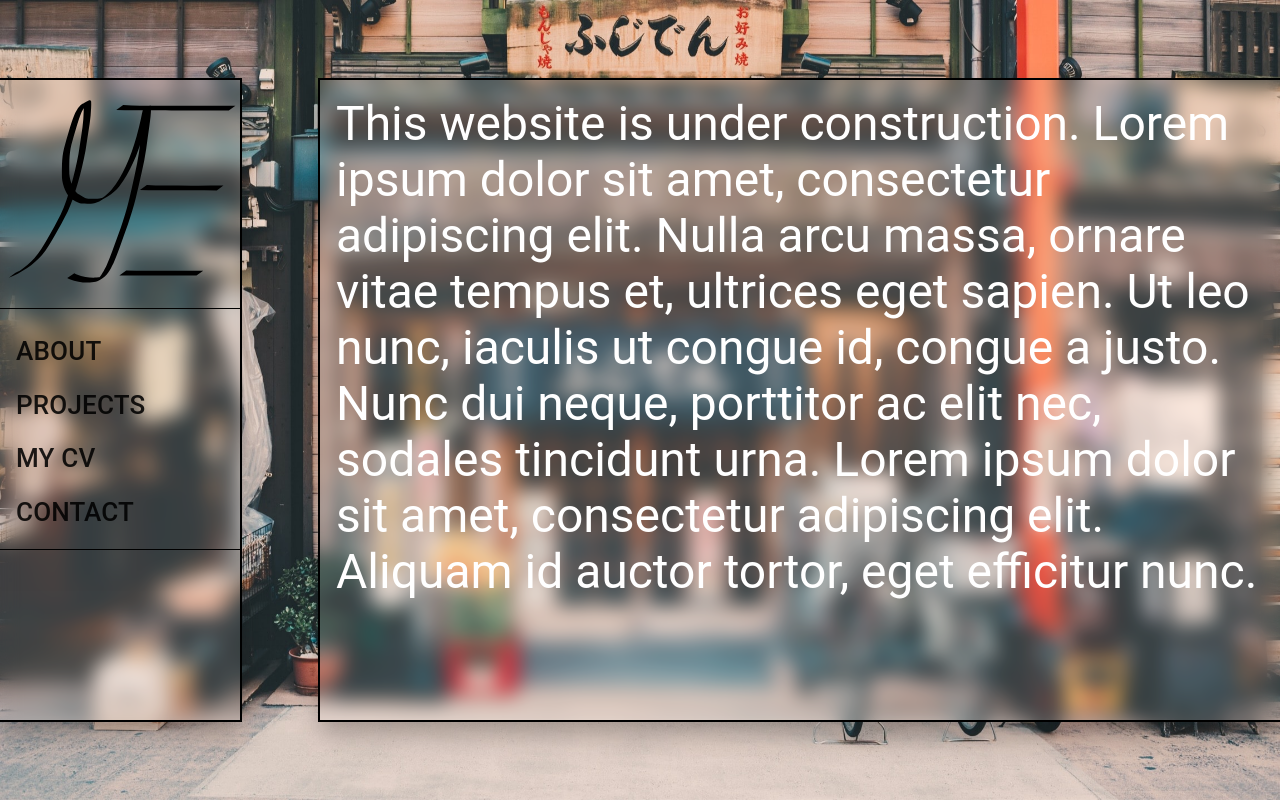
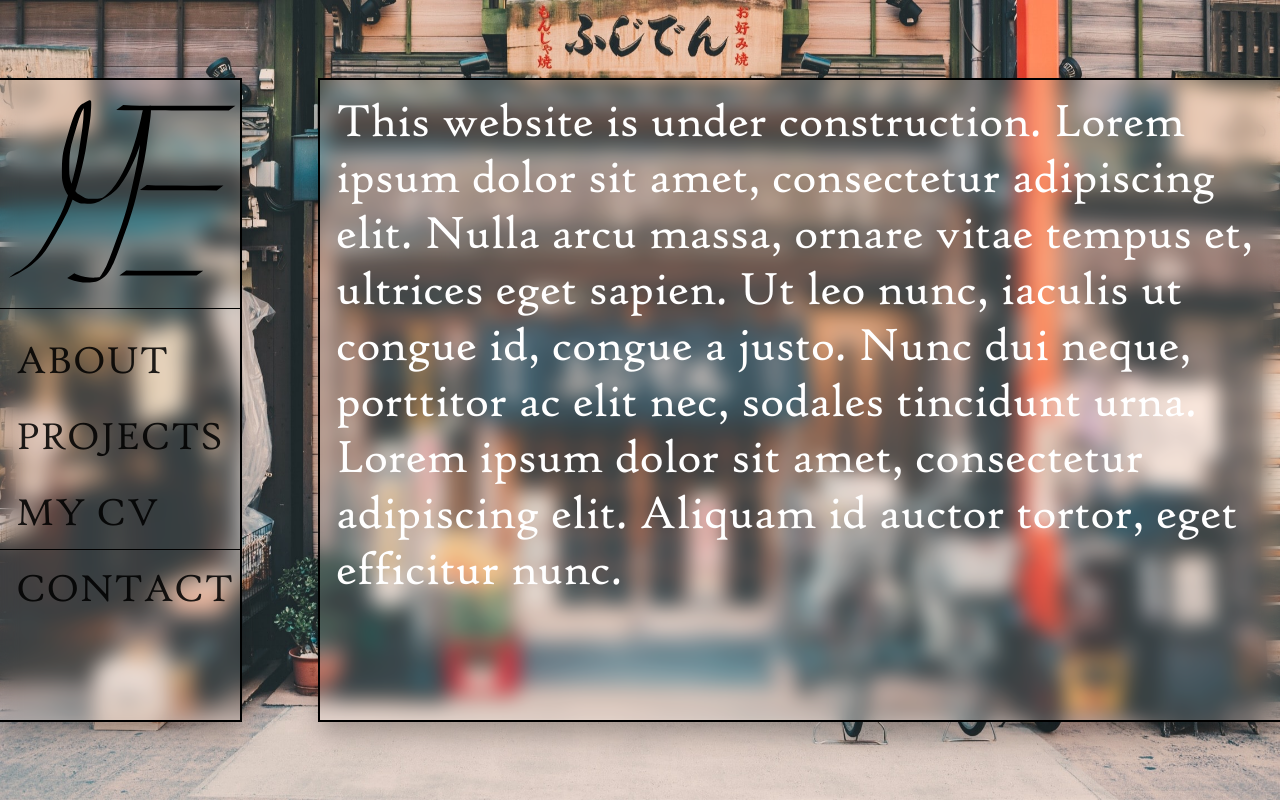
Before and after one commit to Matteas-Eden/matteas-eden.github.io, a React (Create React App) app: page / in a window 1280 px wide. Built offline with nearby package versions, Linux system fonts and the light colour scheme.

Commit message:
Add high-tower font

```diff
--- a/src/components/MenuItem.jsx
+++ b/src/components/MenuItem.jsx
@@ -10,7 +10,7 @@ export const MenuItem = props => {
         >
             <Typography
                 variant="h6"
-                style={{ fontFamily: 'Roboto', fontSize: 26 }}
+                style={{ fontFamily: 'high-tower', fontSize: 40 }}
             >
                 {props.item}
             </Typography>
--- a/src/pages/Home.jsx
+++ b/src/pages/Home.jsx
@@ -3,7 +3,7 @@ import { Typography } from '@material-ui/core';
 
 export const Home = () => {
     return (
-        <Typography variant="h3">
+        <Typography style={{ fontFamily: 'high-tower' }} variant="h3">
             This website is under construction. Lorem ipsum dolor sit amet,
             consectetur adipiscing elit. Nulla arcu massa, ornare vitae tempus
             et, ultrices eget sapien. Ut leo nunc, iaculis ut congue id, congue
```
